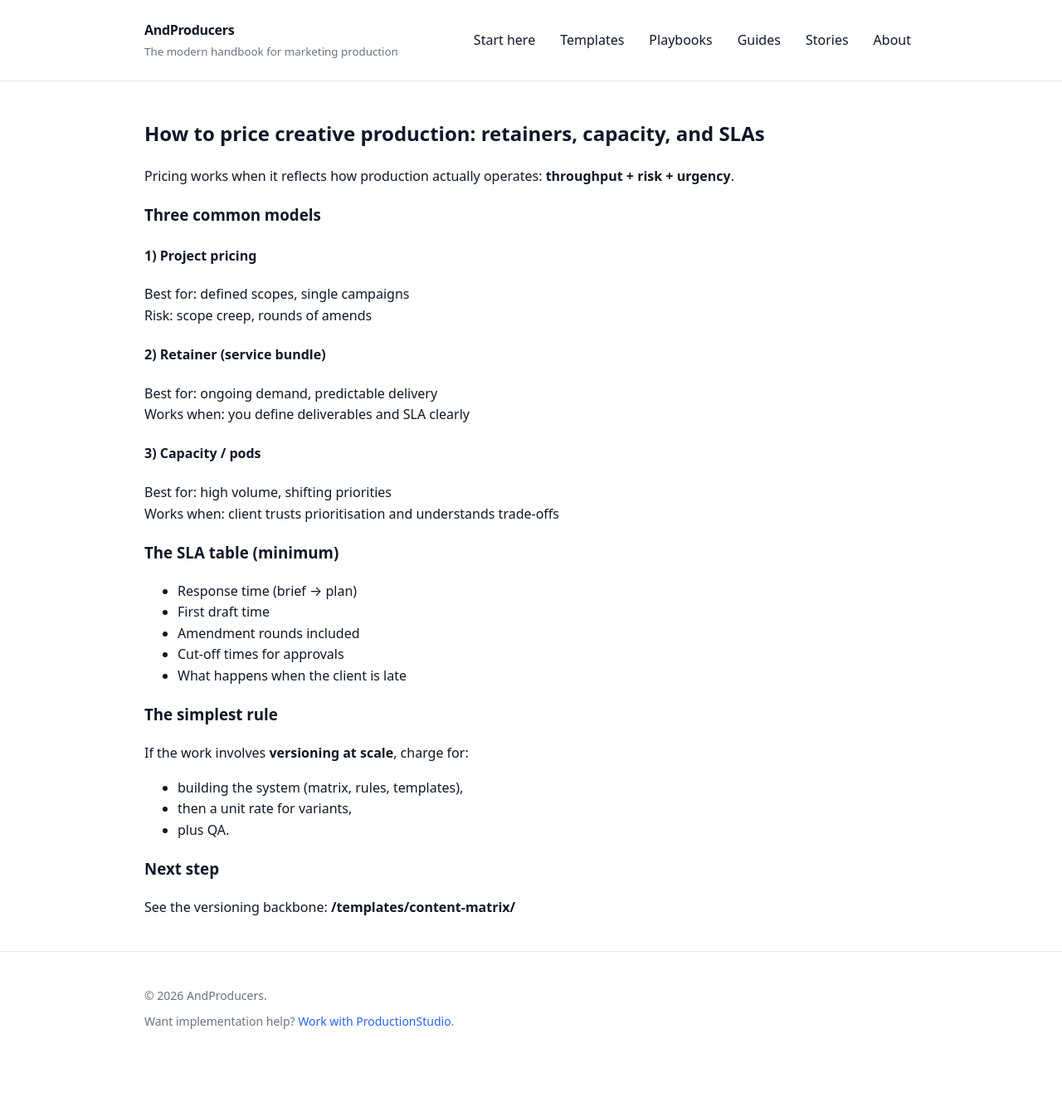
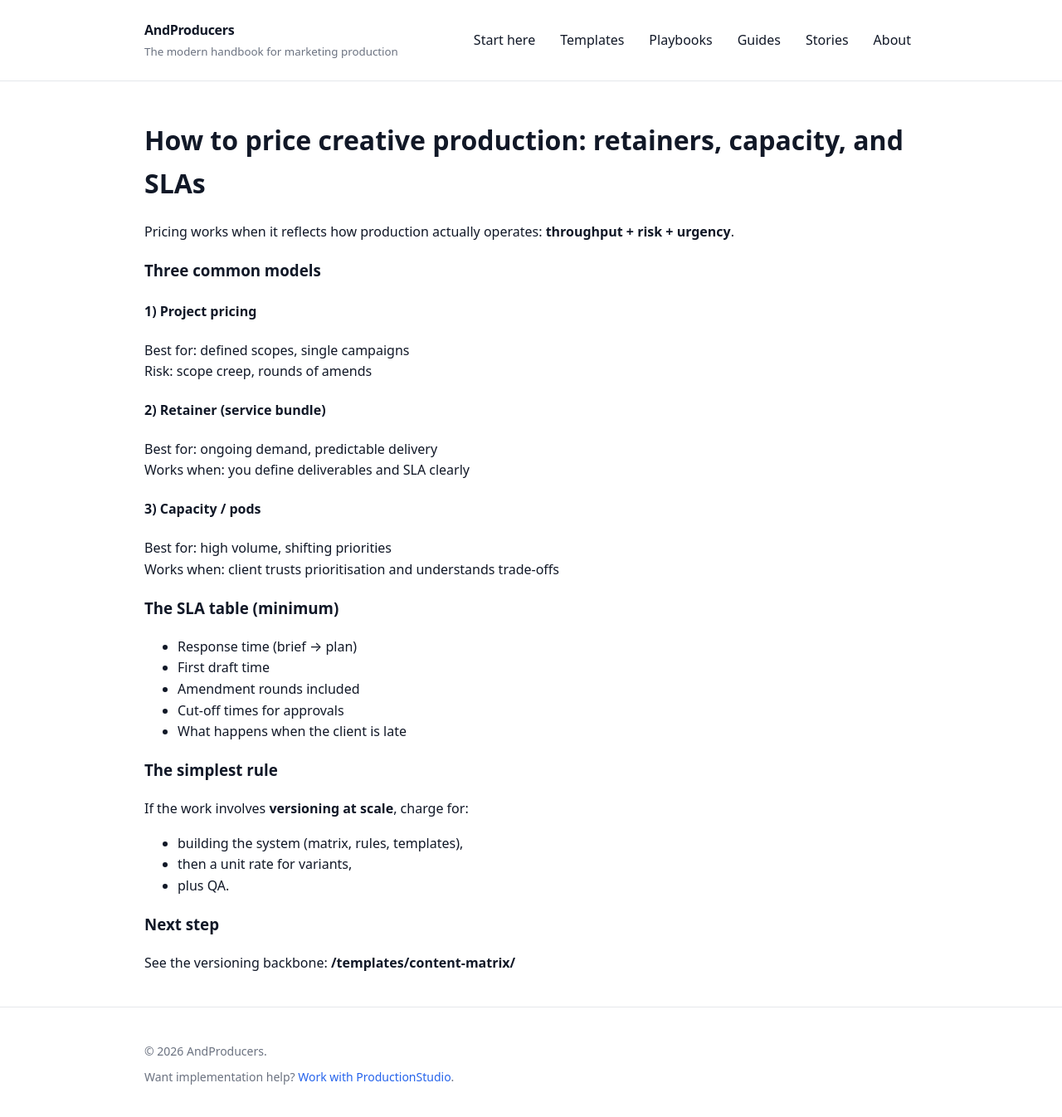
Before and after one commit to stevew-web/andproducers, a Jekyll site: the page built from pages/guides/pricing-models.md, in a window 1280 px wide and 1351 px high. Shown: the top 1346 px of the window at 83% size. Built offline with Jekyll 4.4.1, drawn with Linux system fonts in a browser that asks for light colours.

```diff
--- a/pages/guides/pricing-models.md
+++ b/pages/guides/pricing-models.md
@@ -4,7 +4,7 @@ permalink: /guides/pricing-models/
 
 ---
 
-## How to price creative production: retainers, capacity, and SLAs
+# How to price creative production: retainers, capacity, and SLAs
 
 Pricing works when it reflects how production actually operates: **throughput + risk + urgency**.
 
```
